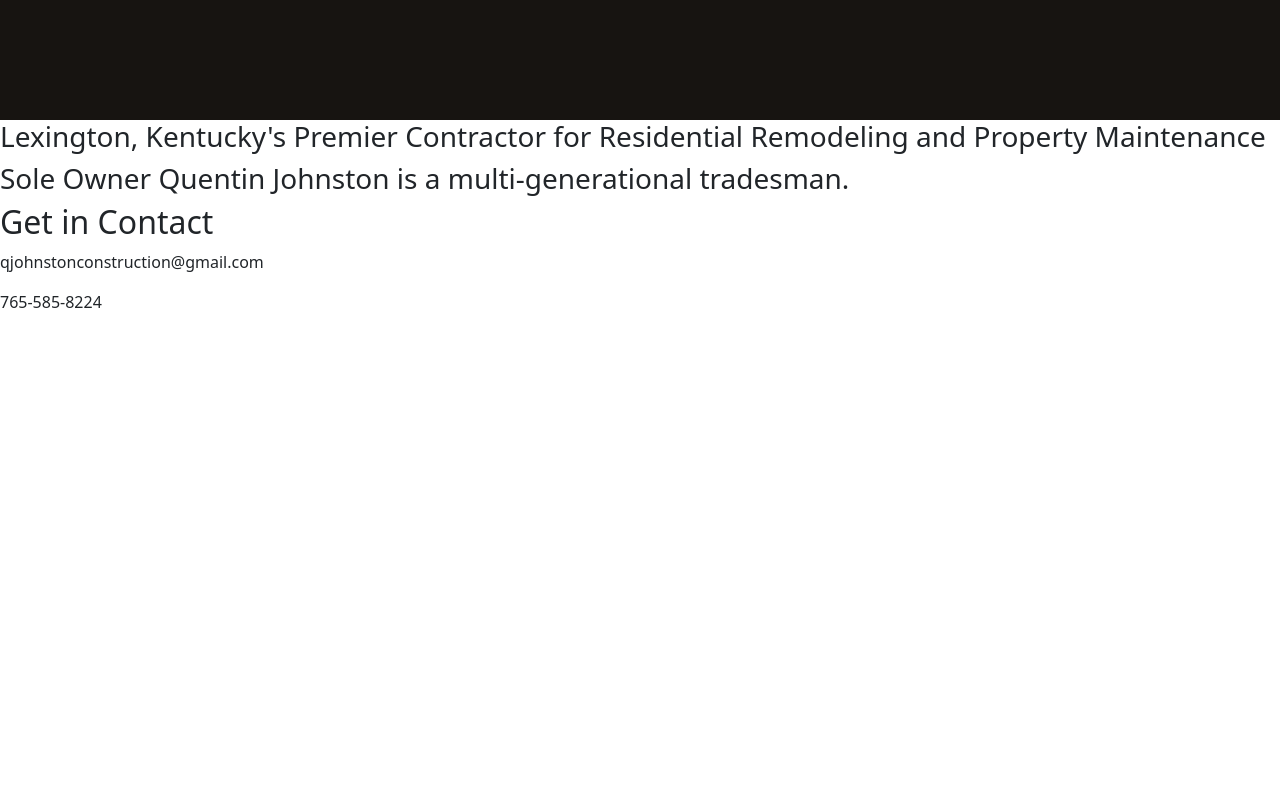
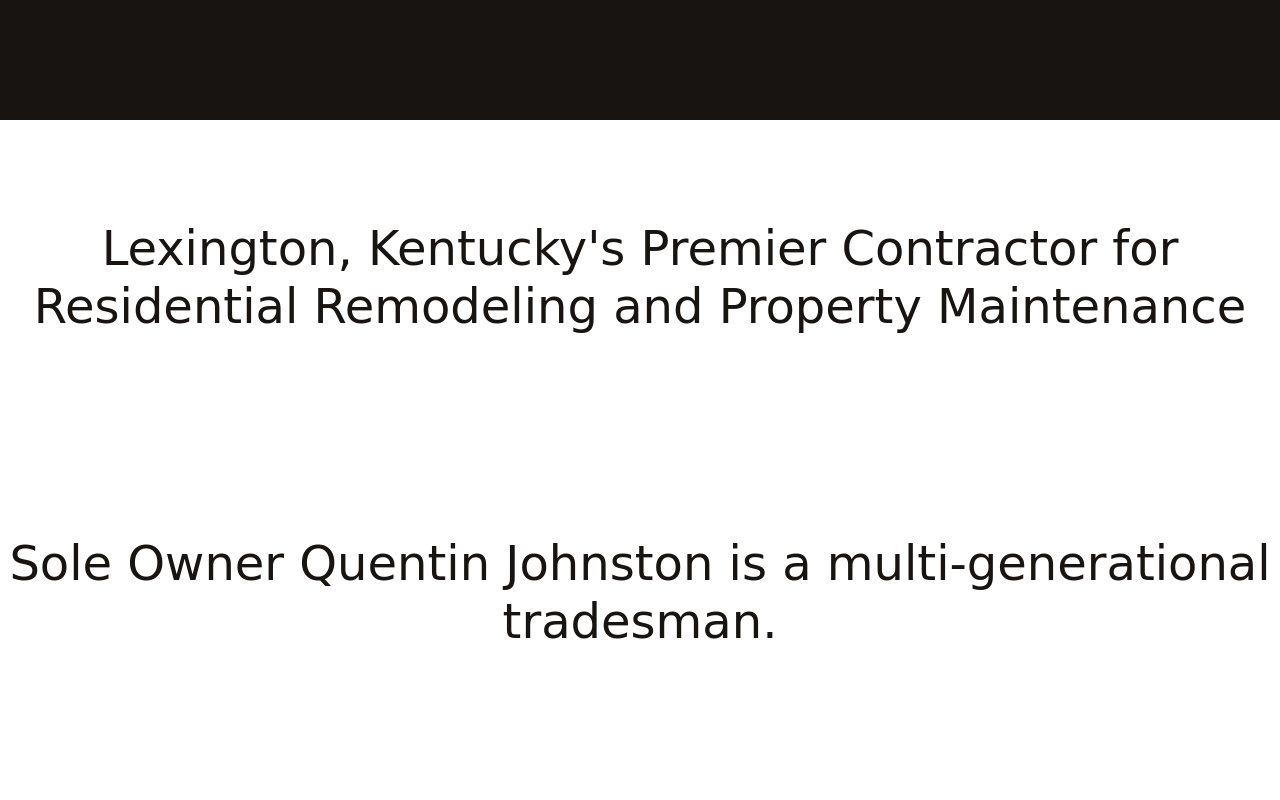
Before and after one commit to dawsonbowling/JohnstonConstruction, a plain HTML site: page index.html in a window 1280 px wide. Shown: the part 680-1480 px from the top of the page. Before the commit the page ends 1010 px from the top, so only its background shows below. Drawn offline with nearby package versions, Linux system fonts and the light colour scheme; a web font is replaced by a local one.

Commit message:
Formatted About and Contact Sections

```diff
--- a/style.css
+++ b/style.css
@@ -6,6 +6,20 @@
 /* font-family: 'Oswald', sans-serif; */
 @import url('https://fonts.googleapis.com/css2?family=Unbounded:wght@900&display=swap');
 
+/* HEADINGS */
+h1{
+    font-size: 7rem;
+    position: absolute;
+    top: 60%;
+}
+h2{
+    font-size: 5rem;
+}
+h3{
+    font-size: 3rem;
+}
+
+/* TITLE */
 .title{
     background-color: #171411;
     color: #C45408;
@@ -13,9 +27,33 @@
     height: 100vh;
     position: relative;
 }
-h1{
-    font-size: 7rem;
-    z-index: 1;
-    position: absolute;
-    top: 60%;
+
+
+/* ABOUT */
+.about{
+    background-color: white;
+    color: #171411;
+    font-family: 'Unbounded', cursive;
+    height: 100vh;
+    position: relative;
+    text-align: center;
 }
+.premier{
+    margin-top: 100px;
+}
+.owner{
+    margin-top: 200px;
+}
+
+/* CONTACT */
+.contact{
+    background-color: #171411;
+    color: white;
+    font-family: 'Unbounded', cursive;
+    height: 50vh;
+}
+.contact-text{
+    text-align: right;
+    margin-top: 50px;
+    margin-right: 50px;
+}
```
